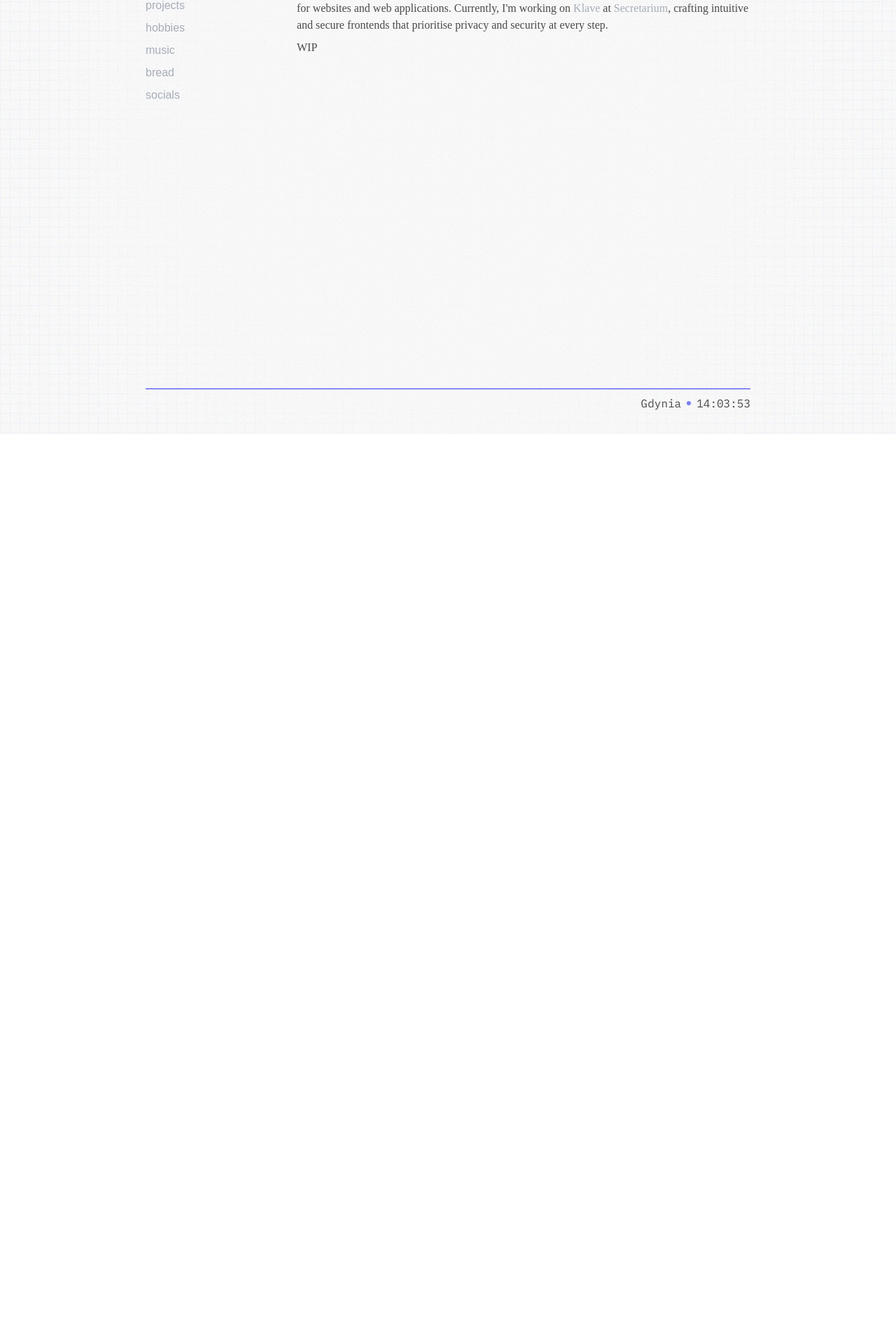
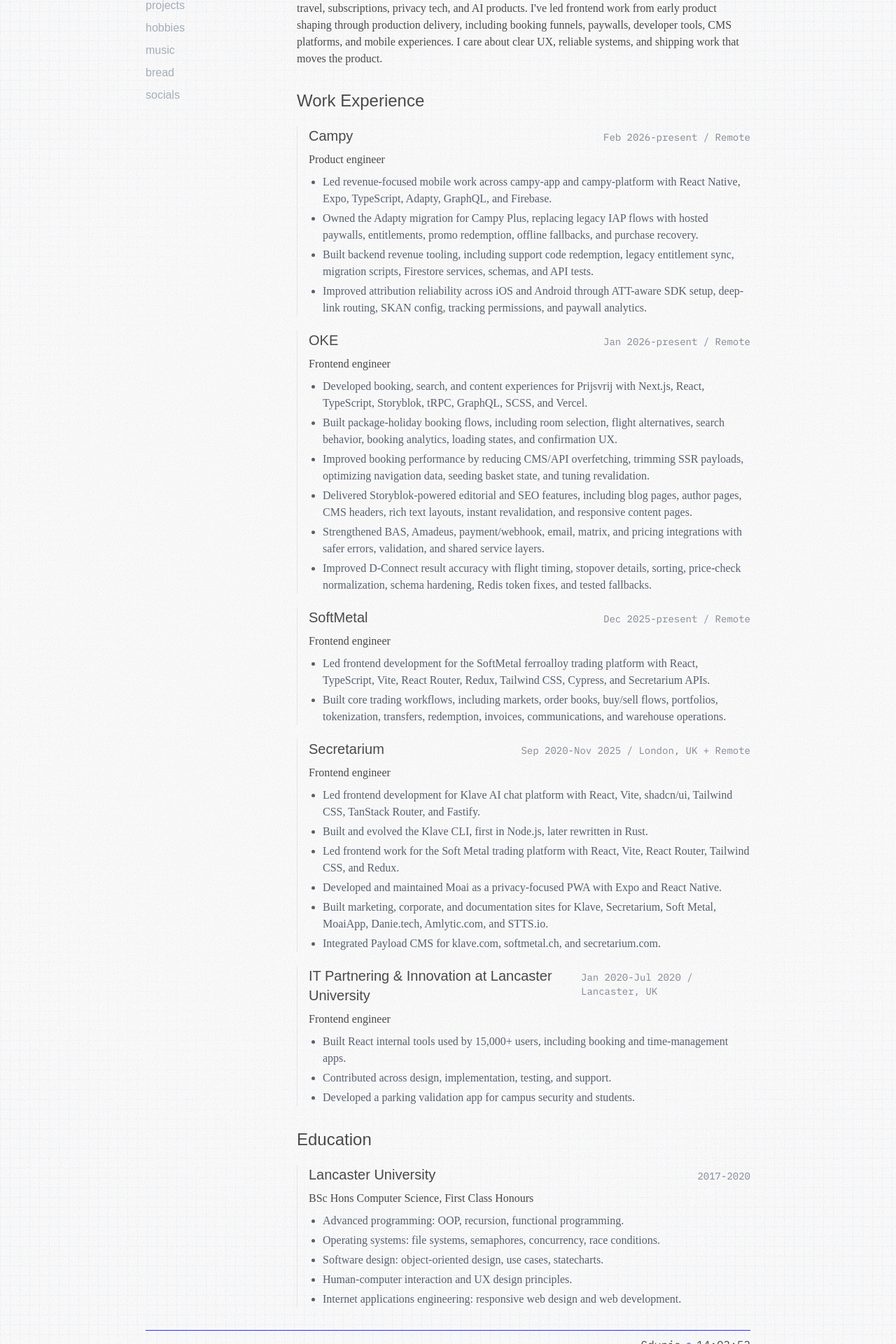
Before and after one commit to damtzi/damitzi.com, a SvelteKit app: page /about in a window 1280 px wide. Shown: the part 180-2100 px from the top of the page at 70% size. Before the commit the page ends 800 px from the top, so only its background shows below. Built offline with nearby package versions, Linux system fonts and the light colour scheme.

Commit message:
feat: Create a CV like section on /about page

```diff
--- a/src/routes/(site)/about/+page.svelte
+++ b/src/routes/(site)/about/+page.svelte
@@ -1,6 +1,87 @@
 <script lang="ts">
 	import SeoHead from '$lib/components/seo-head.svelte';
-	import { TypographyH1, TypographyP } from '$lib/components/typography';
+	import { TypographyH1, TypographyH2, TypographyH3, TypographyP } from '$lib/components/typography';
+
+	type CvEntry = {
+		title: string;
+		meta: string;
+		description?: string;
+		items: string[];
+	};
+
+	const education: CvEntry[] = [
+		{
+			title: 'Lancaster University',
+			meta: '2017-2020',
+			description: 'BSc Hons Computer Science, First Class Honours',
+			items: [
+				'Advanced programming: OOP, recursion, functional programming.',
+				'Operating systems: file systems, semaphores, concurrency, race conditions.',
+				'Software design: object-oriented design, use cases, statecharts.',
+				'Human-computer interaction and UX design principles.',
+				'Internet applications engineering: responsive web design and web development.'
+			]
+		}
+	];
+
+	const workExperience: CvEntry[] = [
+		{
+			title: 'Campy',
+			meta: 'Feb 2026-present / Remote',
+			description: 'Product engineer',
+			items: [
+				'Led revenue-focused mobile work across campy-app and campy-platform with React Native, Expo, TypeScript, Adapty, GraphQL, and Firebase.',
+				'Owned the Adapty migration for Campy Plus, replacing legacy IAP flows with hosted paywalls, entitlements, promo redemption, offline fallbacks, and purchase recovery.',
+				'Built backend revenue tooling, including support code redemption, legacy entitlement sync, migration scripts, Firestore services, schemas, and API tests.',
+				'Improved attribution reliability across iOS and Android through ATT-aware SDK setup, deep-link routing, SKAN config, tracking permissions, and paywall analytics.'
+			]
+		},
+		{
+			title: 'OKE',
+			meta: 'Jan 2026-present / Remote',
+			description: 'Frontend engineer',
+			items: [
+				'Developed booking, search, and content experiences for Prijsvrij with Next.js, React, TypeScript, Storyblok, tRPC, GraphQL, SCSS, and Vercel.',
+				'Built package-holiday booking flows, including room selection, flight alternatives, search behavior, booking analytics, loading states, and confirmation UX.',
+				'Improved booking performance by reducing CMS/API overfetching, trimming SSR payloads, optimizing navigation data, seeding basket state, and tuning revalidation.',
+				'Delivered Storyblok-powered editorial and SEO features, including blog pages, author pages, CMS headers, rich text layouts, instant revalidation, and responsive content pages.',
+				'Strengthened BAS, Amadeus, payment/webhook, email, matrix, and pricing integrations with safer errors, validation, and shared service layers.',
+				'Improved D-Connect result accuracy with flight timing, stopover details, sorting, price-check normalization, schema hardening, Redis token fixes, and tested fallbacks.'
+			]
+		},
+		{
+			title: 'SoftMetal',
+			meta: 'Dec 2025-present / Remote',
+			description: 'Frontend engineer',
+			items: [
+				'Led frontend development for the SoftMetal ferroalloy trading platform with React, TypeScript, Vite, React Router, Redux, Tailwind CSS, Cypress, and Secretarium APIs.',
+				'Built core trading workflows, including markets, order books, buy/sell flows, portfolios, tokenization, transfers, redemption, invoices, communications, and warehouse operations.'
+			]
+		},
+		{
+			title: 'Secretarium',
+			meta: 'Sep 2020-Nov 2025 / London, UK + Remote',
+			description: 'Frontend engineer',
+			items: [
+				'Led frontend development for Klave AI chat platform with React, Vite, shadcn/ui, Tailwind CSS, TanStack Router, and Fastify.',
+				'Built and evolved the Klave CLI, first in Node.js, later rewritten in Rust.',
+				'Led frontend work for the Soft Metal trading platform with React, Vite, React Router, Tailwind CSS, and Redux.',
+				'Developed and maintained Moai as a privacy-focused PWA with Expo and React Native.',
+				'Built marketing, corporate, and documentation sites for Klave, Secretarium, Soft Metal, MoaiApp, Danie.tech, Amlytic.com, and STTS.io.',
+				'Integrated Payload CMS for klave.com, softmetal.ch, and secretarium.com.'
+			]
+		},
+		{
+			title: 'IT Partnering & Innovation at Lancaster University',
+			meta: 'Jan 2020-Jul 2020 / Lancaster, UK',
+			description: 'Frontend engineer',
+			items: [
+				'Built React internal tools used by 15,000+ users, including booking and time-management apps.',
+				'Contributed across design, implementation, testing, and support.',
+				'Developed a parking validation app for campus security and students.'
+			]
+		}
+	];
 </script>
 
 <SeoHead title="About" description="About me" />
@@ -10,27 +91,57 @@
 		<TypographyH1>About me</TypographyH1>
 
 		<TypographyP>
-			I am a frontend engineer based in Gdynia, specializing in building and maintaining user
-			interfaces for websites and web applications. Currently, I'm working on
-			<a
-				href="https://klave.com/"
-				target="_blank"
-				rel="noopener noreferrer"
-				class="text-gray-400 transition-colors duration-150 ease-out hover:text-pure-blue hover:cursor-pointer"
-			>
-				Klave
-			</a>
-			at
-			<a
-				href="https://secretarium.com/"
-				target="_blank"
-				rel="noopener noreferrer"
-				class="text-gray-400 transition-colors duration-150 ease-out hover:text-pure-blue hover:cursor-pointer"
-			>
-				Secretarium
-			</a>, crafting intuitive and secure frontends that prioritise privacy and security at every
-			step.
+			I am a product engineer based in Gdynia with deep React, Next.js, and TypeScript
+			experience across travel, subscriptions, privacy tech, and AI products. I've led frontend
+			work from early product shaping through production delivery, including booking funnels,
+			paywalls, developer tools, CMS platforms, and mobile experiences. I care about clear UX,
+			reliable systems, and shipping work that moves the product.
 		</TypographyP>
-		<TypographyP>WIP</TypographyP>
 	</div>
+
+	<section class="flex flex-col gap-5">
+		<TypographyH2>Work Experience</TypographyH2>
+
+		{#each workExperience as entry}
+			<article class="flex flex-col gap-2 border-l border-gray-200 pl-4 dark:border-gray-700">
+				<div class="flex flex-col gap-1 sm:flex-row sm:items-baseline sm:justify-between">
+					<TypographyH3>{entry.title}</TypographyH3>
+					<p class="font-mono text-sm text-gray-500">{entry.meta}</p>
+				</div>
+
+				{#if entry.description}
+					<p class="font-medium">{entry.description}</p>
+				{/if}
+
+				<ul class="list-disc space-y-1 pl-5 text-gray-700 dark:text-gray-300">
+					{#each entry.items as item}
+						<li>{item}</li>
+					{/each}
+				</ul>
+			</article>
+		{/each}
+	</section>
+
+	<section class="flex flex-col gap-5">
+		<TypographyH2>Education</TypographyH2>
+
+		{#each education as entry}
+			<article class="flex flex-col gap-2 border-l border-gray-200 pl-4 dark:border-gray-700">
+				<div class="flex flex-col gap-1 sm:flex-row sm:items-baseline sm:justify-between">
+					<TypographyH3>{entry.title}</TypographyH3>
+					<p class="font-mono text-sm text-gray-500">{entry.meta}</p>
+				</div>
+
+				{#if entry.description}
+					<p class="font-medium">{entry.description}</p>
+				{/if}
+
+				<ul class="list-disc space-y-1 pl-5 text-gray-700 dark:text-gray-300">
+					{#each entry.items as item}
+						<li>{item}</li>
+					{/each}
+				</ul>
+			</article>
+		{/each}
+	</section>
 </div>
```
